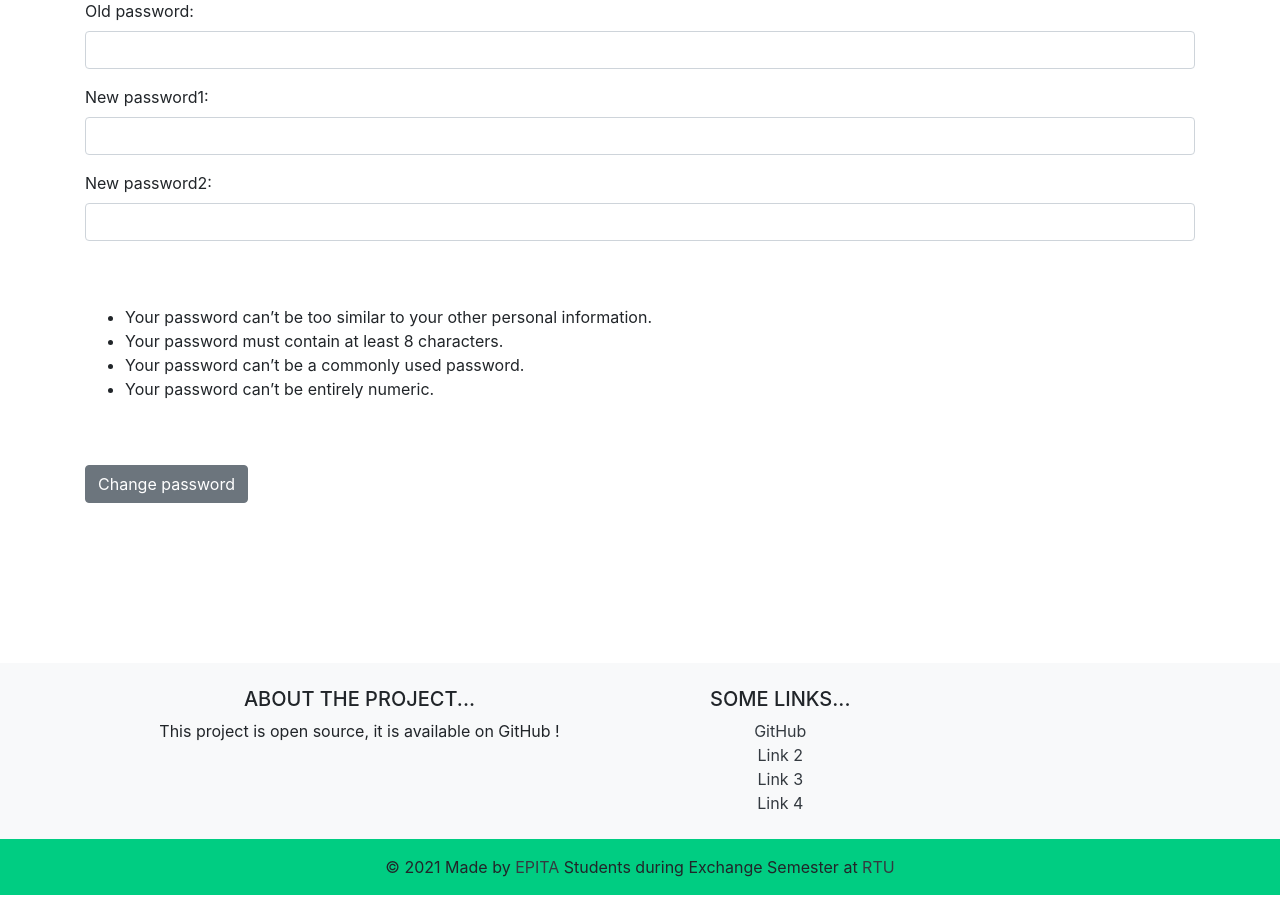
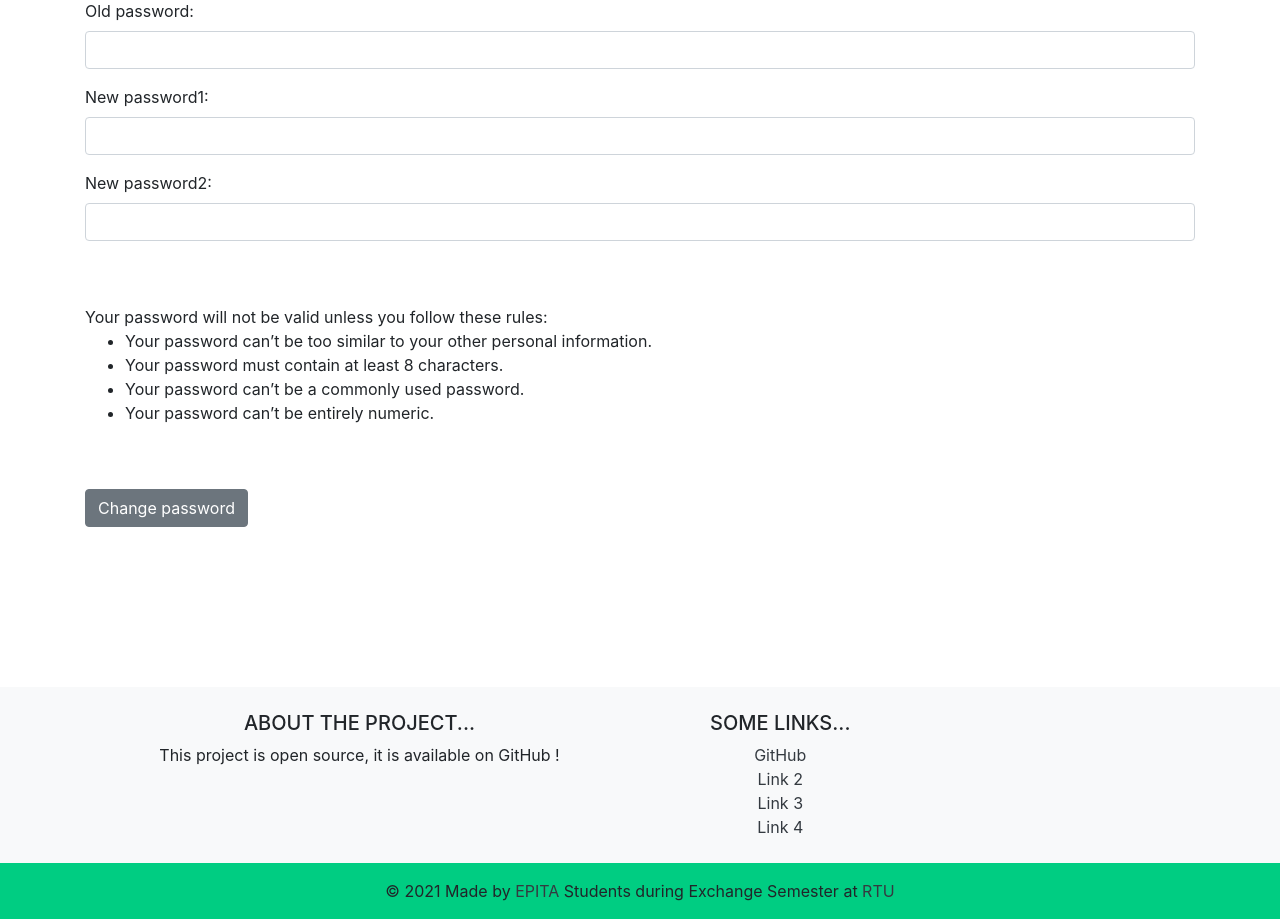
Before and after one commit to SuperPlotTwist/GreenDataProject, a Django app: page /members/password/ in a window 1280 px wide. Shown: the part 205-1124 px from the top of the page. Before the commit the page ends 1100 px from the top, so only its background shows below. Run offline with Django 3.2, Linux system fonts and the light colour scheme; the visitor is signed in with stand-in values (Sample User, id 1).

Commit message:
quickly changed change_passwrd.html to make it more clear

```diff
--- a/GreenData/members/templates/registration/change_password.html
+++ b/GreenData/members/templates/registration/change_password.html
@@ -15,6 +15,8 @@ Change password
 		{{ form.as_p }}
 		<br/><br/>
 
+		Your password will not be valid unless you follow these rules:
+
 	<ul>
 		<li>Your password can’t be too similar to your other personal information. </li>
 		<li>Your password must contain at least 8 characters.</li>
```
